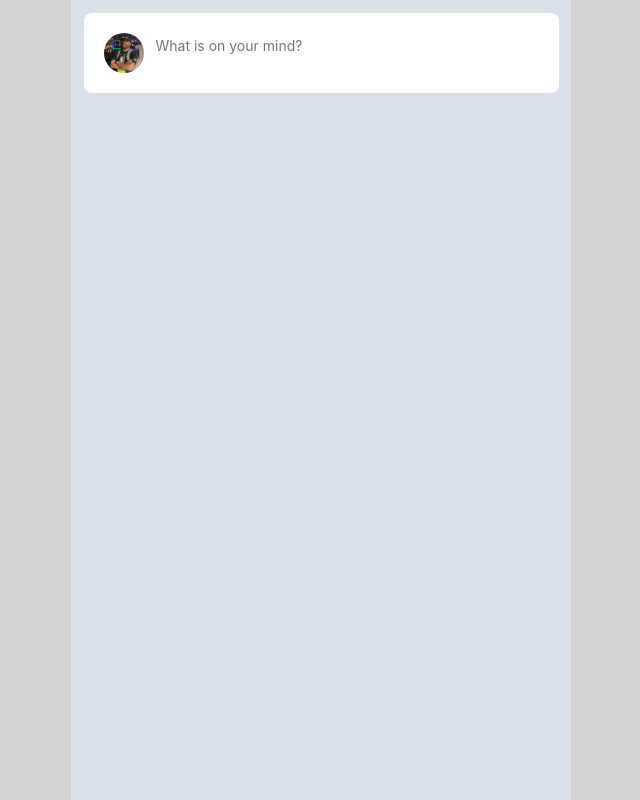
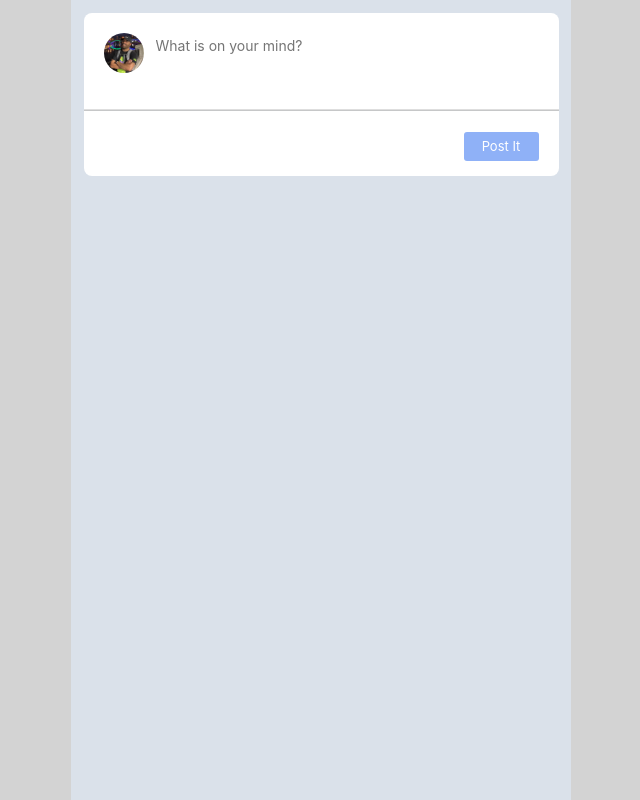
Before and after one commit to calebq2010/facebook-posts-qa, a React (Create React App) app: page / in a window 1280 px wide. Shown: the whole page, without its empty margins (319-959 px from the left). Built offline with nearby package versions, Linux system fonts and the light colour scheme.

Commit message:
adding post it button and styling to main post section

```diff
--- a/src/components/MainPostSection-styling.js
+++ b/src/components/MainPostSection-styling.js
@@ -32,3 +32,28 @@ export const MainPostInput = styled.input`
       outline: none;
     }
 `
+
+export const SectionDivider = styled.hr`
+  border-top: 1px solid gray
+`
+
+export const PostItSection = styled.div`
+  display: flex;
+  flex-direction: row;
+  justify-content: flex-end;
+  padding: 5px 20px 15px 20px;
+`
+
+export const PostItButton = styled.button`
+  background: #8FB1F7;
+  border: none;
+  border-radius: 3px;
+  color: #ffffff;
+  font-size: .5em;
+  padding: 5px;
+  width: 75px;
+
+  &:focus {
+      outline: none;
+    }
+`
--- a/src/components/MainPostSection.tsx
+++ b/src/components/MainPostSection.tsx
@@ -1,5 +1,5 @@
 import React, { useState } from 'react'
-import { MainProfilePicture, MainPostInput, MainInputSection, MainSection, MainForm } from './MainPostSection-styling'
+import { MainProfilePicture, MainPostInput, MainInputSection, MainSection, MainForm, PostItButton, PostItSection, SectionDivider } from './MainPostSection-styling'
 import profilePicture from '../photos/caleb_quinn.png'
 
 export const MainPostSection = () => {
@@ -20,6 +20,10 @@ export const MainPostSection = () => {
             onChange={ textChangedEvent }>
           </MainPostInput>
         </MainInputSection>
+        <SectionDivider></SectionDivider>
+        <PostItSection>
+          <PostItButton type='button'>Post It</PostItButton>
+        </PostItSection>
       </MainForm>
     </MainSection>
   )
```
